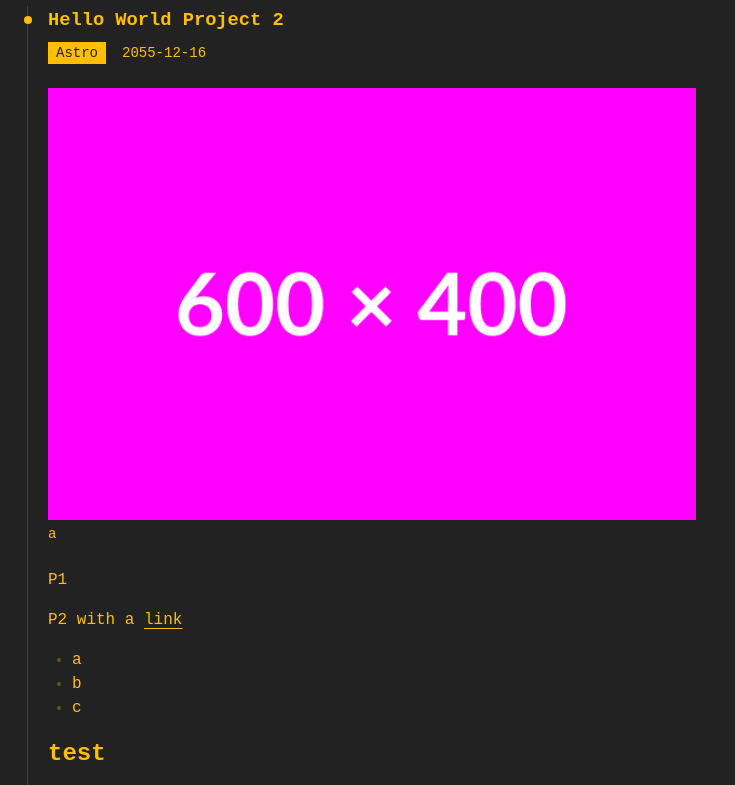
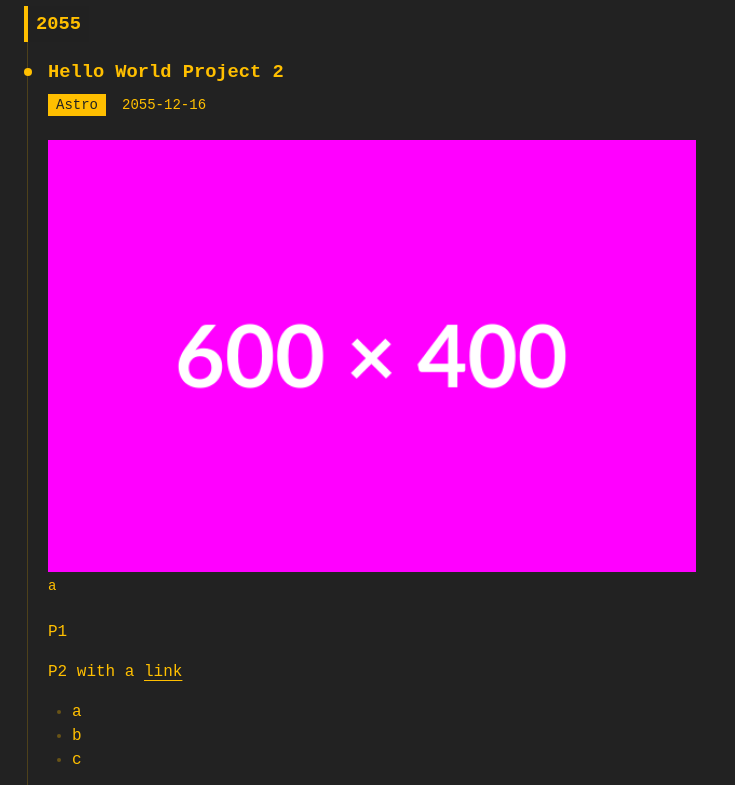
Before and after one commit to Debesyla/dago-portfolio, an Astro site: page / in a window 1280 px wide. Shown: the part 106-891 px from the top of the page, without its empty margins (0-735 px from the left). Built offline with nearby package versions, Linux system fonts and the light colour scheme; Astro itself is replaced by a stand-in of ours.

Commit message:
timeline

```diff
--- a/src/pages/index.astro
+++ b/src/pages/index.astro
@@ -7,17 +7,32 @@ import { getCollection } from 'astro:content';
 const projects = (await getCollection('projects'))
   .sort((a, b) => new Date(b.data.date).getTime() - new Date(a.data.date).getTime());
 
+// Pre-render content and group by year for year dividers
 const renderedProjects = await Promise.all(
   projects.map(async (project) => {
     const { Content } = await project.render();
-    return { project, Content };
+    const year = new Date(project.data.date).getFullYear();
+    return { project, Content, year };
   })
 );
+
+const byYear = renderedProjects.reduce<Record<string, typeof renderedProjects>>( (acc, item) => {
+  const k = String(item.year);
+  (acc[k] ||= []).push(item);
+  return acc;
+}, {});
+
+const years = Object.keys(byYear).sort((a, b) => Number(b) - Number(a));
 ---
 
 <BaseLayout title="dago / portfolio">
   <Timeline>
-    {renderedProjects.map(({ project, Content }) => (
+    {years.map((y) => (
+      <section>
+        <h3 class="year sticky top-2 z-10 bg-bg/80 backdrop-blur px-2 py-1 inline-block">{y}</h3>
+
+        <div class="space-y-12 mt-4">
+          {byYear[y].map(({ project, Content }) => (
             <ProjectBlock
               title={project.data.title}
               date={project.data.date.toISOString()}
@@ -27,5 +42,14 @@ const renderedProjects = await Promise.all(
               <Content />
             </ProjectBlock>
           ))}
+        </div>
+      </section>
+    ))}
   </Timeline>
 </BaseLayout>
+
+<style>
+  .year {
+    border-left: 4px solid currentColor;
+  }
+</style>
```
Lines whose indentation alone changed are shown as unchanged.
